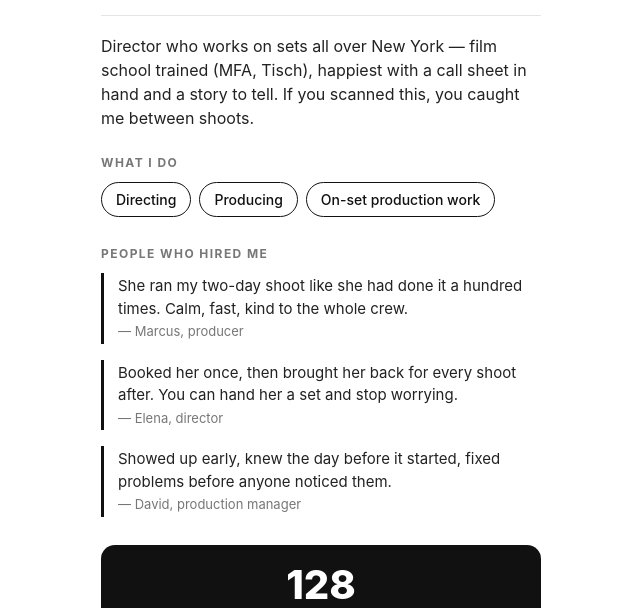
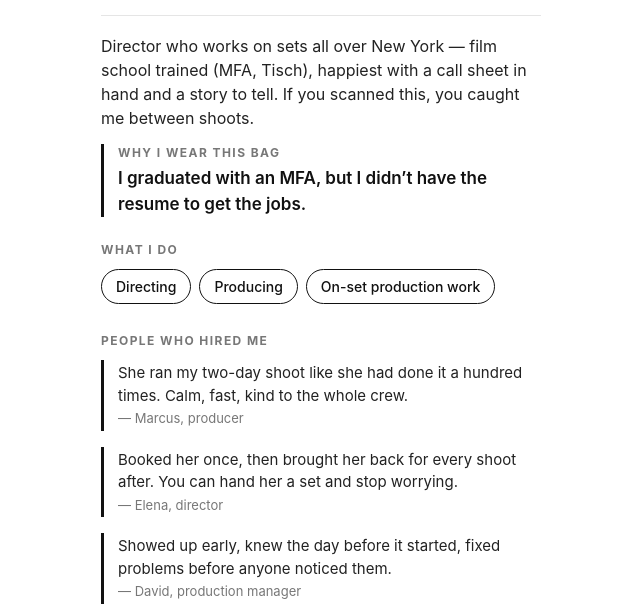
Before and after one commit to naghamosman/ayah-legal, a plain HTML site: page qr-bag.html in a window 1280 px wide. Shown: the part 184-792 px from the top of the page, without its empty margins (319-959 px from the left). Drawn offline with Linux system fonts and the light colour scheme.

Commit message:
Add Nagham's inspiration line to QR bag profile

```diff
--- a/qr-bag.html
+++ b/qr-bag.html
@@ -61,7 +61,24 @@
     color: #222;
     border-top: 1px solid #e5e5e5;
     padding-top: 18px;
+    margin-bottom: 14px;
+  }
+  .story {
+    font-size: 17px;
+    font-weight: 600;
+    color: #111;
+    border-left: 3px solid #111;
+    padding-left: 14px;
     margin-bottom: 24px;
+  }
+  .story .why {
+    display: block;
+    font-size: 12px;
+    font-weight: 700;
+    letter-spacing: 0.12em;
+    text-transform: uppercase;
+    color: #777;
+    margin-bottom: 4px;
   }
   h2 {
     font-size: 12px;
@@ -138,6 +155,8 @@
 
   <p class="about">Director who works on sets all over New York &mdash; film school trained (MFA, Tisch), happiest with a call sheet in hand and a story to tell. If you scanned this, you caught me between shoots.</p>
 
+  <p class="story"><span class="why">Why I wear this bag</span>I graduated with an MFA, but I didn&rsquo;t have the resume to get the jobs.</p>
+
   <h2>What I do</h2>
   <div class="chips">
     <span class="chip">Directing</span>
```
